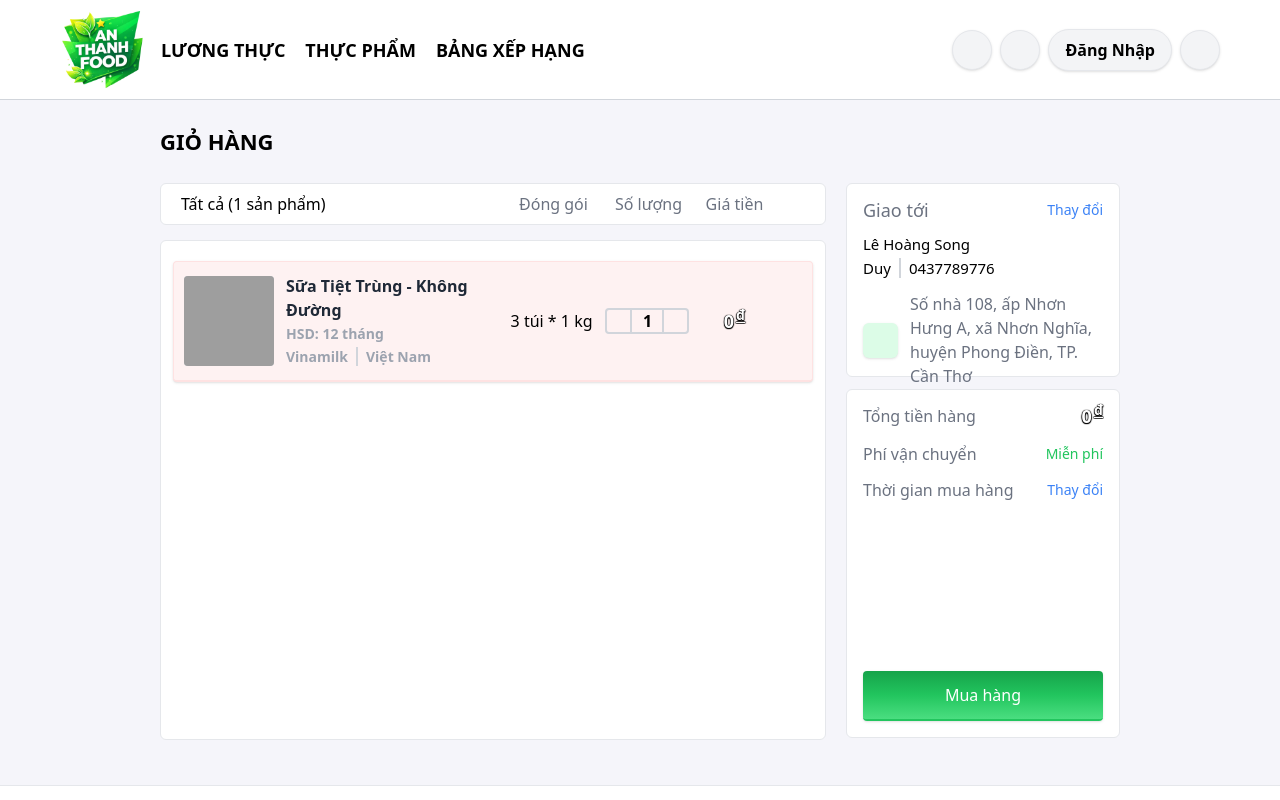
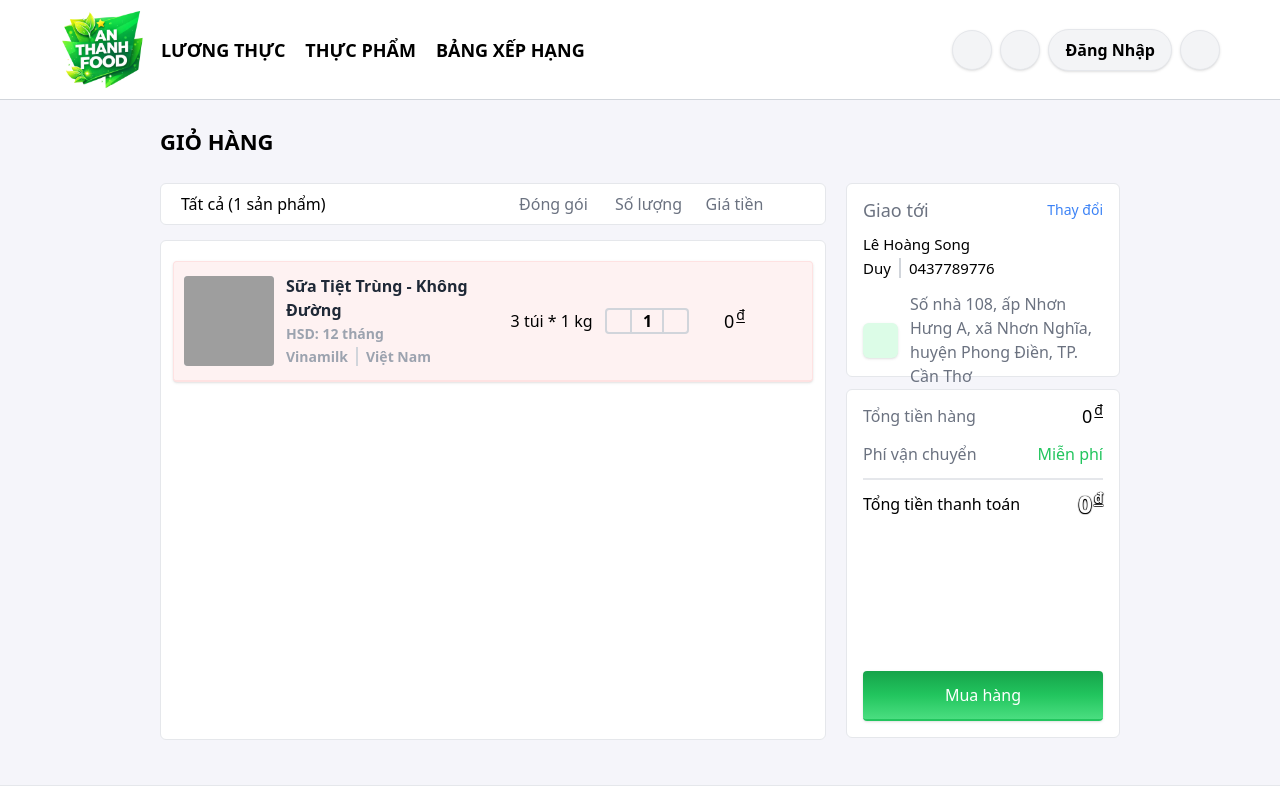
Before and after one commit to SongDuy/web-an-thanh-food, a React (Create React App) app: page /cart in a window 1280 px wide. Shown: the top 800 px of the page. Built offline with nearby package versions, Linux system fonts and the light colour scheme; grey boxes are pictures that could not be loaded; some icons are missing.

Commit message:
Update new

```diff
--- a/src/pages/cart/index.js
+++ b/src/pages/cart/index.js
@@ -124,7 +124,7 @@
                     </div>
                   </div>
 
-                  <div className="w-full flex items-center justify-center text-lg font-bold text-white text-shadow-black">
+                  <div className="w-full flex items-center justify-center text-lg font-medium text-black">
                     0
                     <span className="text-sm ml-0.5 underline underline-offset-2 relative -top-1.5">
                       đ
@@ -183,7 +183,7 @@
                   <h1 className="text-md text-gray-500">
                     Tổng tiền hàng
                   </h1>
-                  <div className="ml-auto text-lg flex items-center justify-center font-bold text-white text-shadow-black">
+                  <div className="ml-auto text-lg flex items-center justify-center font-medium text-black">
                     0
                     <span className="ml-0.5 text-sm underline underline-offset-2 relative -top-1.5">
                       đ
@@ -195,18 +195,21 @@
                   <h1 className="text-md text-gray-500">
                     Phí vận chuyển
                   </h1>
-                  <button className="ml-auto text-sm font-medium text-green-500">
+                  <button className="ml-auto text-md font-medium text-green-500">
                     Miễn phí
                   </button>
                 </div>
 
-                <div className="w-full flex items-center">
-                  <h1 className="text-md text-gray-500">
-                    Thời gian mua hàng
+                <div className="w-full flex items-center border-t-2 pt-2">
+                  <h1 className="text-md text-black">
+                    Tổng tiền thanh toán
                   </h1>
-                  <button className="ml-auto text-sm font-medium text-blue-500 hover:text-blue-600">
-                    Thay đổi
-                  </button>
+                  <div className="ml-auto text-2xl flex items-center justify-center font-bold text-white text-shadow-black">
+                    0
+                    <span className="ml-0.5 text-sm underline underline-offset-2 relative -top-1.5">
+                      đ
+                    </span>
+                  </div>
                 </div>
 
                 <button className="w-full h-[50px] mt-auto text-md text-white font-medium shadow rounded bg-gradient-to-t from-green-400 via-green-500 to-green-600 hover:brightness-110 active:brightness-95 transition border-b-2 border-green-500">
```
